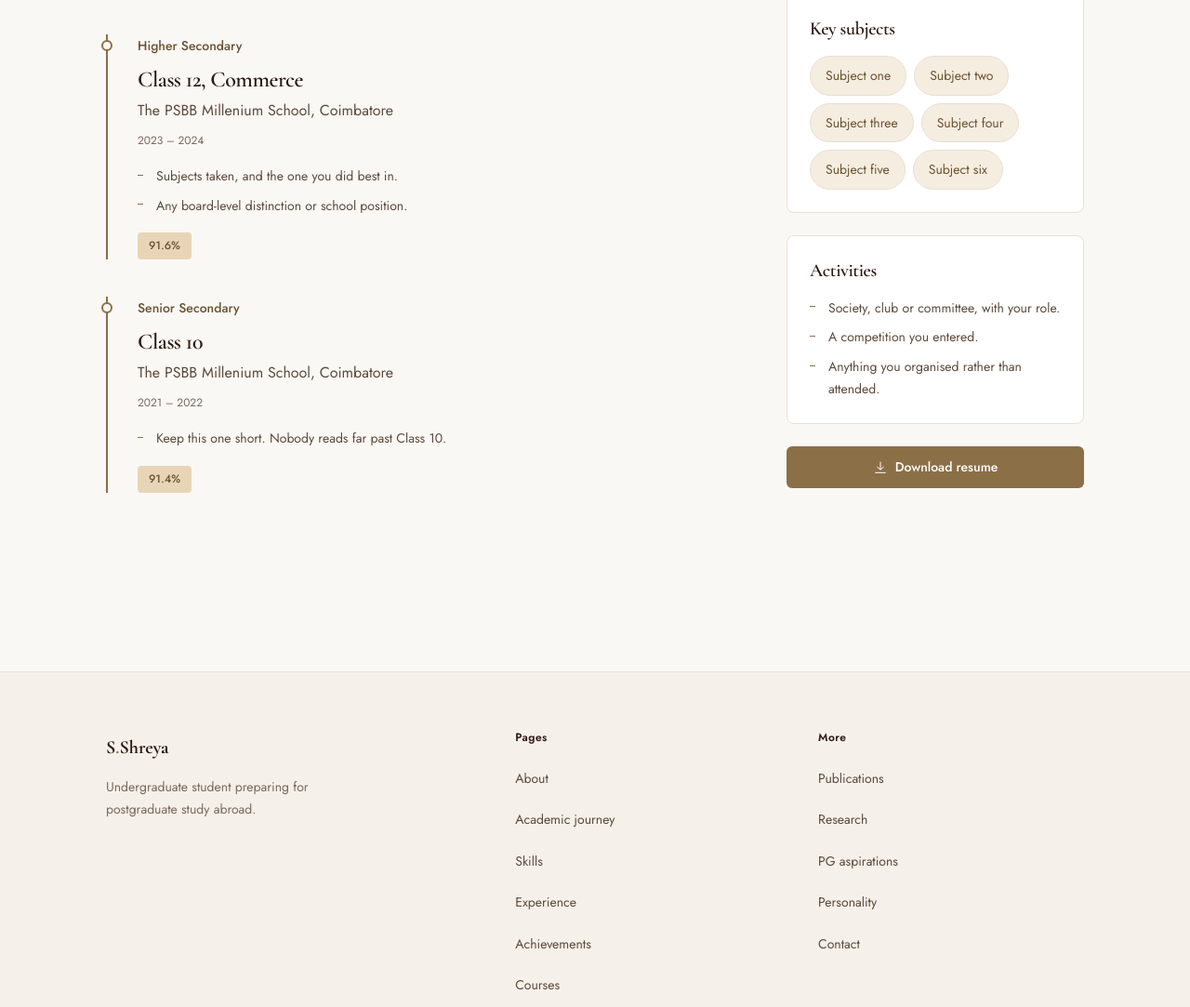
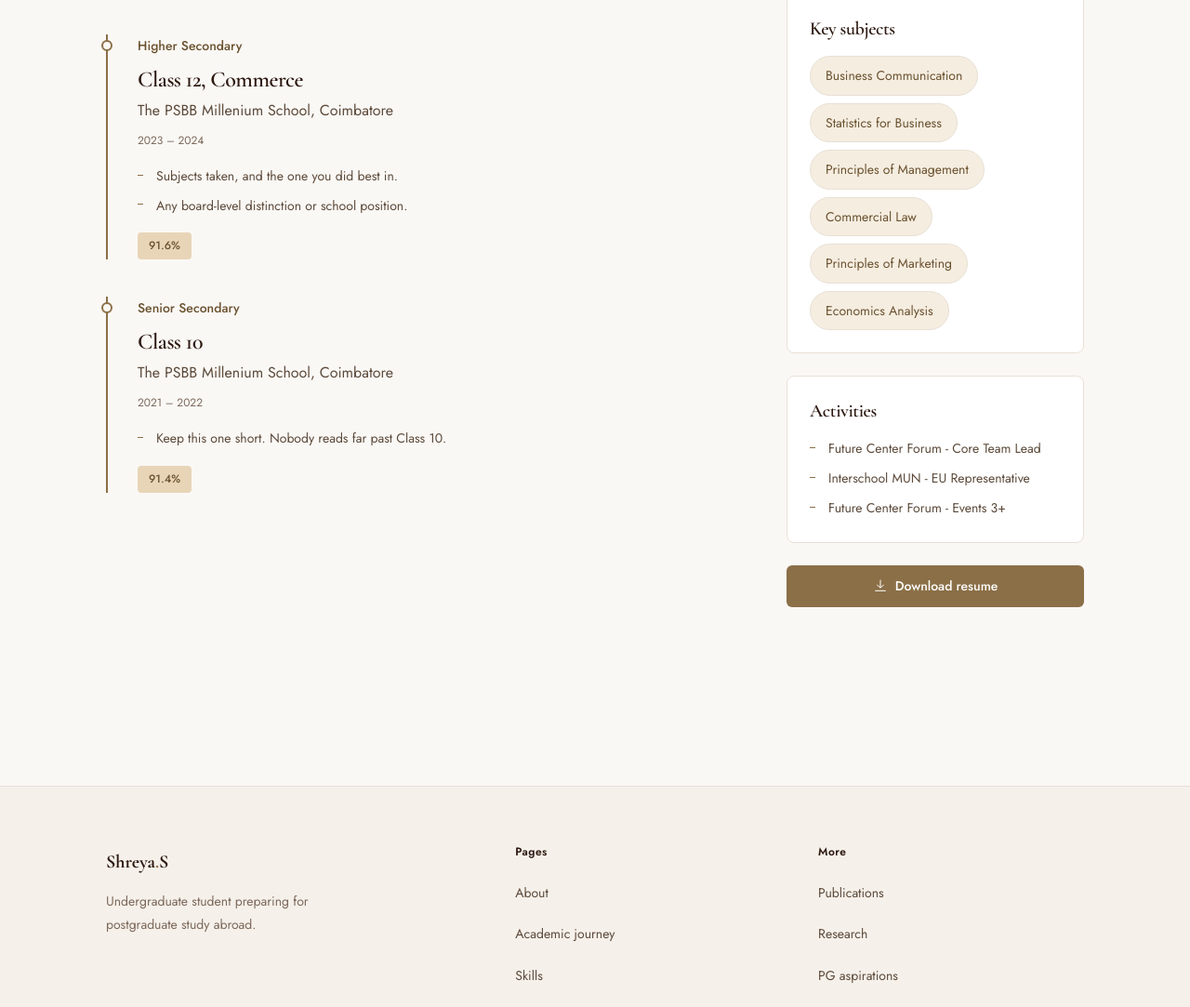
Before and after one commit to shreyasenthilnathan8325-ui/Portfolio-0.1, a plain HTML site: page academic-journey.html in a window 1280 px wide. Shown: the part 893-1976 px from the top of the page at 93% size. Drawn offline with nearby package versions, Linux system fonts and the light colour scheme.

Commit message:
Update academic-journey.html

```diff
--- a/academic-journey.html
+++ b/academic-journey.html
@@ -138,12 +138,12 @@
             <h4 class="card__title">Key subjects</h4>
             <div class="tag-cloud mt-4">
               <!-- ADD YOUR CONTENT HERE -->
-              <span class="tag">Subject one</span>
-              <span class="tag">Subject two</span>
-              <span class="tag">Subject three</span>
-              <span class="tag">Subject four</span>
-              <span class="tag">Subject five</span>
-              <span class="tag">Subject six</span>
+              <span class="tag">Business Communication</span>
+              <span class="tag">Statistics for Business</span>
+              <span class="tag">Principles of Management</span>
+              <span class="tag">Commercial Law</span>
+              <span class="tag">Principles of Marketing</span>
+              <span class="tag">Economics Analysis</span>
             </div>
           </div>
 
@@ -151,18 +151,17 @@
             <h4 class="card__title">Activities</h4>
             <ul class="timeline__details mt-4">
               <!-- ADD YOUR CONTENT HERE -->
-              <li>Society, club or committee, with your role.</li>
-              <li>A competition you entered.</li>
-              <li>Anything you organised rather than attended.</li>
+              <li>Future Center Forum - Core Team Lead</li>
+              <li>Interschool MUN - EU Representative</li>
+              <li>Future Center Forum - Events 3+</li>
             </ul>
           </div>
 
-          <a class="btn btn--primary btn--block mt-6" href="#" download>
+          <a class="btn btn--primary btn--block mt-6" href="Shreya_Senthilnathan_Resume.pdf" download>
             <svg viewBox="0 0 24 24" fill="none" stroke="currentColor" stroke-width="1.5" stroke-linecap="round" stroke-linejoin="round" aria-hidden="true"><path d="M12 3v12"/><path d="m7 11 5 4 5-4"/><path d="M4 20h16"/></svg>
             Download resume
           </a>
         </aside>
-
       </div>
     </div>
   </section>
@@ -175,7 +174,7 @@
   <div class="container">
     <div class="footer__grid">
       <div>
-        <div class="footer__brand">S<span>.</span>Shreya</div>
+        <div class="footer__brand">Shreya<span>.</span>S</div>
         <p class="footer__tagline">Undergraduate student preparing for postgraduate study abroad.</p>
       </div>
       <div>
```
